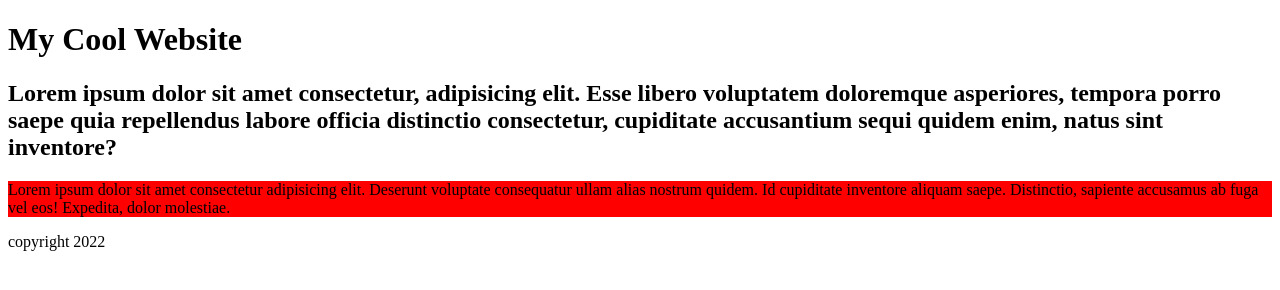
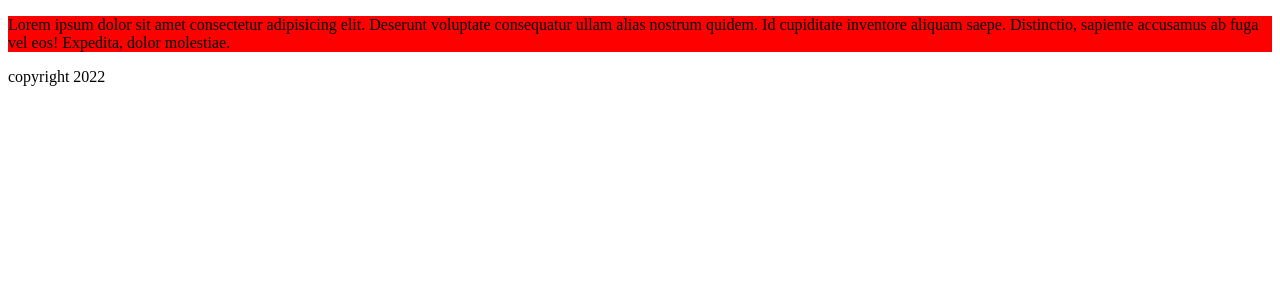
Before and after one commit to FarhanDS-92/git-branching-lesson, a plain HTML site: page index.html in a window 1280 px wide. Drawn offline with Linux system fonts and the light colour scheme.

Commit message:
bugfix - removed broken html

```diff
--- a/index.html
+++ b/index.html
@@ -9,10 +9,7 @@
 </head>
 <body>
 
-  <header>
-    <h1>My Cool Website</h1>
-    <h2>Lorem ipsum dolor sit amet consectetur, adipisicing elit. Esse libero voluptatem doloremque asperiores, tempora porro saepe quia repellendus labore officia distinctio consectetur, cupiditate accusantium sequi quidem enim, natus sint inventore?</h2>
-  </header>
+
 
   <main>
     <p>Lorem ipsum dolor sit amet consectetur adipisicing elit. Deserunt voluptate consequatur ullam alias nostrum quidem. Id cupiditate inventore aliquam saepe. Distinctio, sapiente accusamus ab fuga vel eos! Expedita, dolor molestiae.</p>
```
